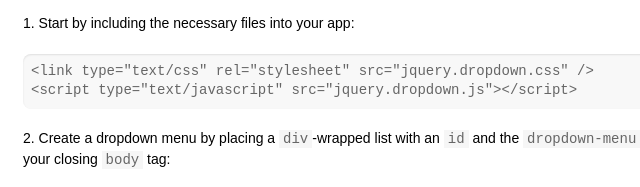
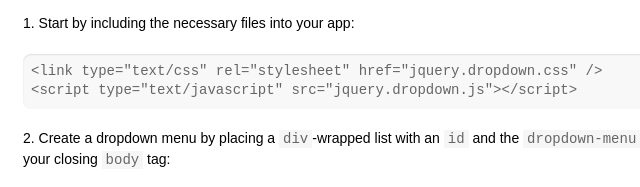
Before and after one commit to soundasleep/jquery-dropdown, a plain HTML site: page index.html in a window 1280 px wide. Shown: the part 487-674 px from the top of the page, 217-857 px from the left. Drawn offline with nearby package versions, Linux system fonts and the light colour scheme.

Commit message:
Update index.html

```diff
--- a/index.html
+++ b/index.html
@@ -117,7 +117,7 @@
 		1. Start by including the necessary files into your app:
 	</p>
 <pre>
-&lt;link type=&quot;text/css&quot; rel=&quot;stylesheet&quot; src=&quot;jquery.dropdown.css&quot; /&gt;
+&lt;link type=&quot;text/css&quot; rel=&quot;stylesheet&quot; href=&quot;jquery.dropdown.css&quot; /&gt;
 &lt;script type=&quot;text/javascript&quot; src=&quot;jquery.dropdown.js&quot;&gt;&lt;/script&gt;
 </pre>
 	<p>
```
